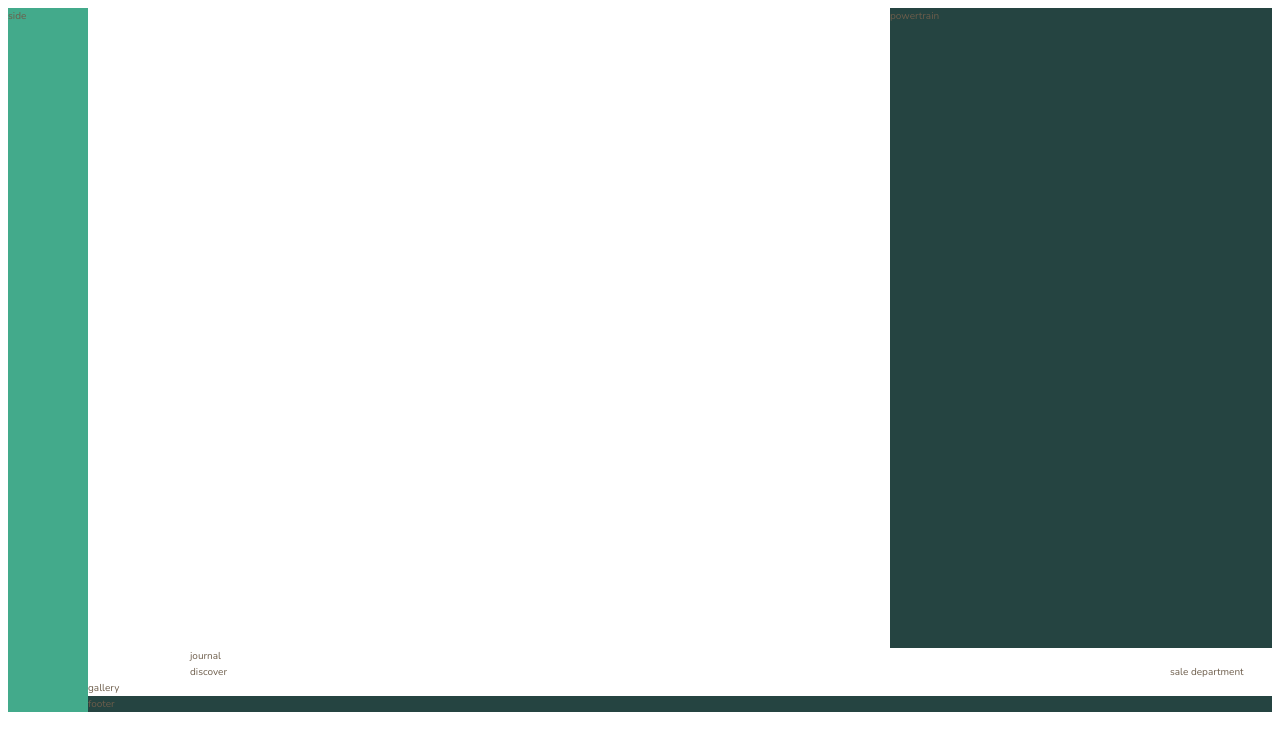
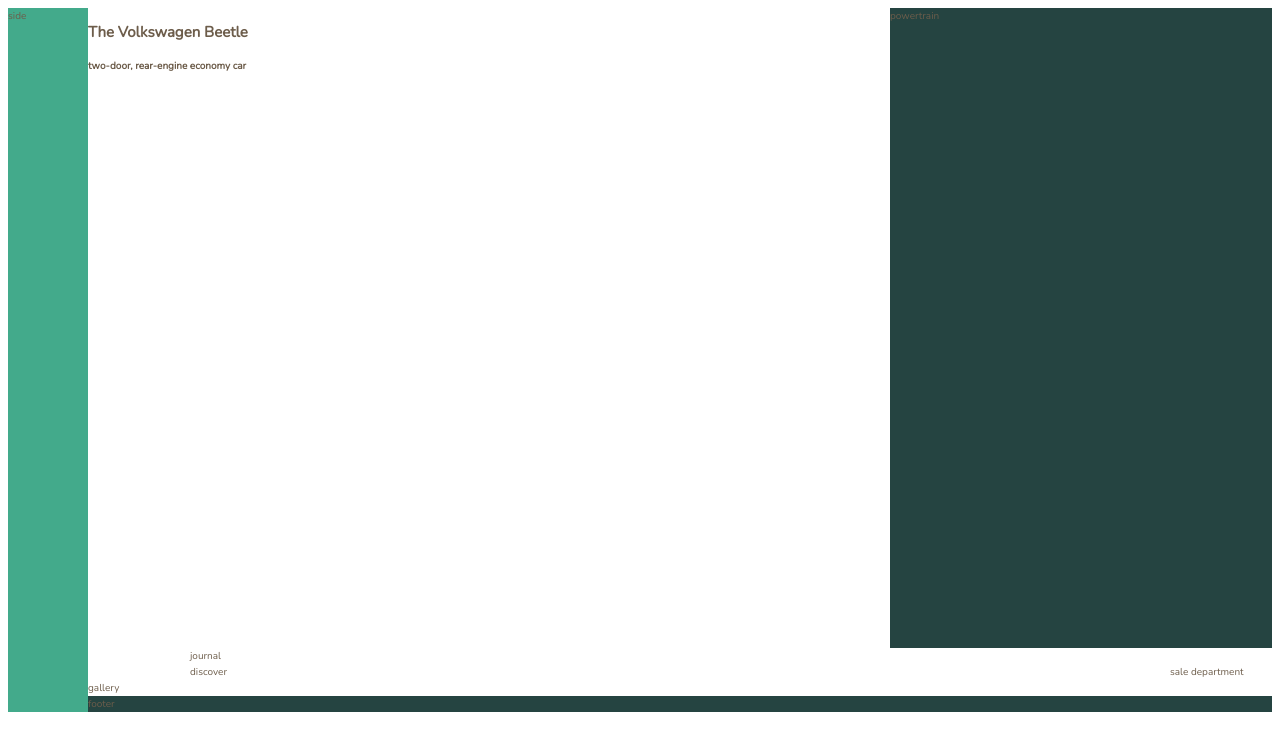
Before and after one commit to mehrnaz98/Beetle-project, a website: page index.html in a window 1280 px wide. Drawn offline with nearby package versions, Linux system fonts and the light colour scheme; files that its build step writes are made by us from their sources.

Commit message:
Update index.html
text added

```diff
--- a/index.html
+++ b/index.html
@@ -21,8 +21,8 @@
     <div class="sidebar">side</div>
     <header class="header">
       <div class="heading-primary">
-        <h2 class="heading-primary--main"></h2>
-        <h4 class="heading-primary--sub"></h4>
+        <h2 class="heading-primary--main">The Volkswagen Beetle</h2>
+        <h4 class="heading-primary--sub">two-door, rear-engine economy car</h4>
       </div>
     </header>
     <div class="powertrain">powertrain</div>
```
